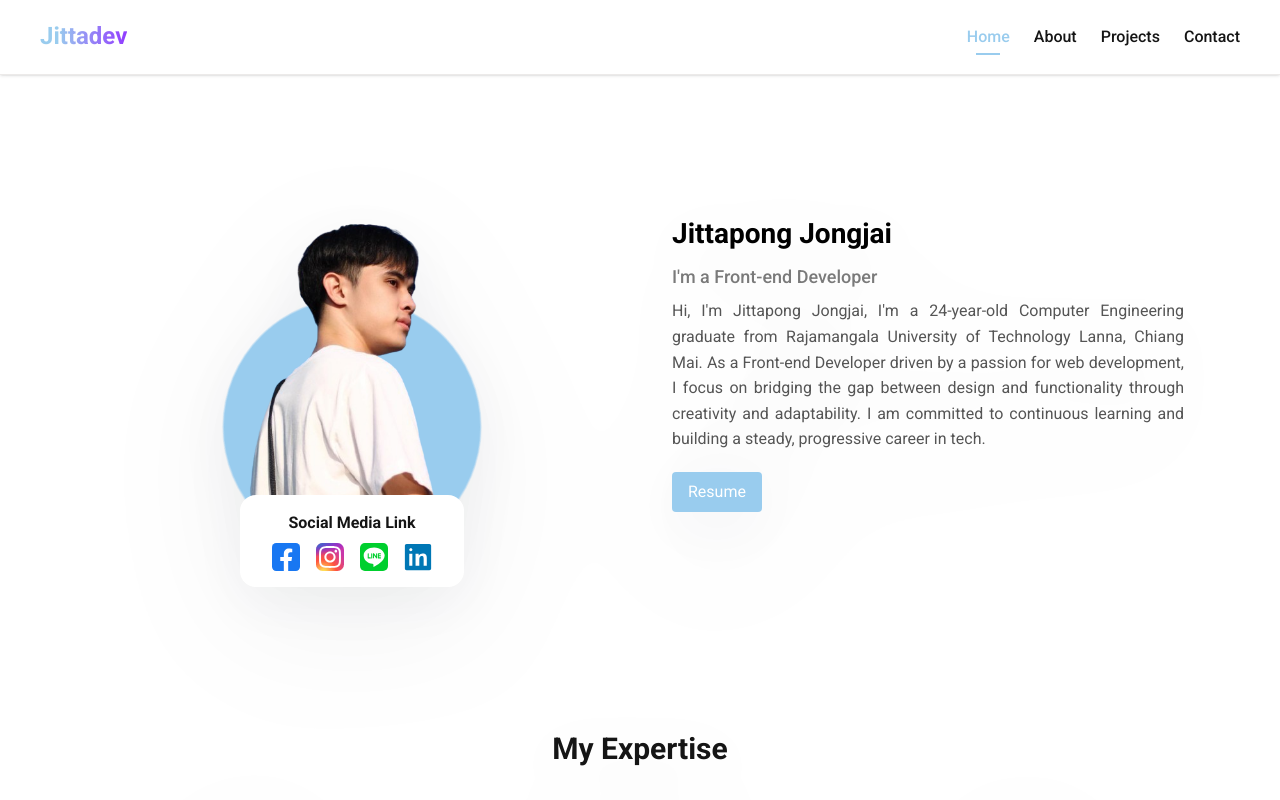
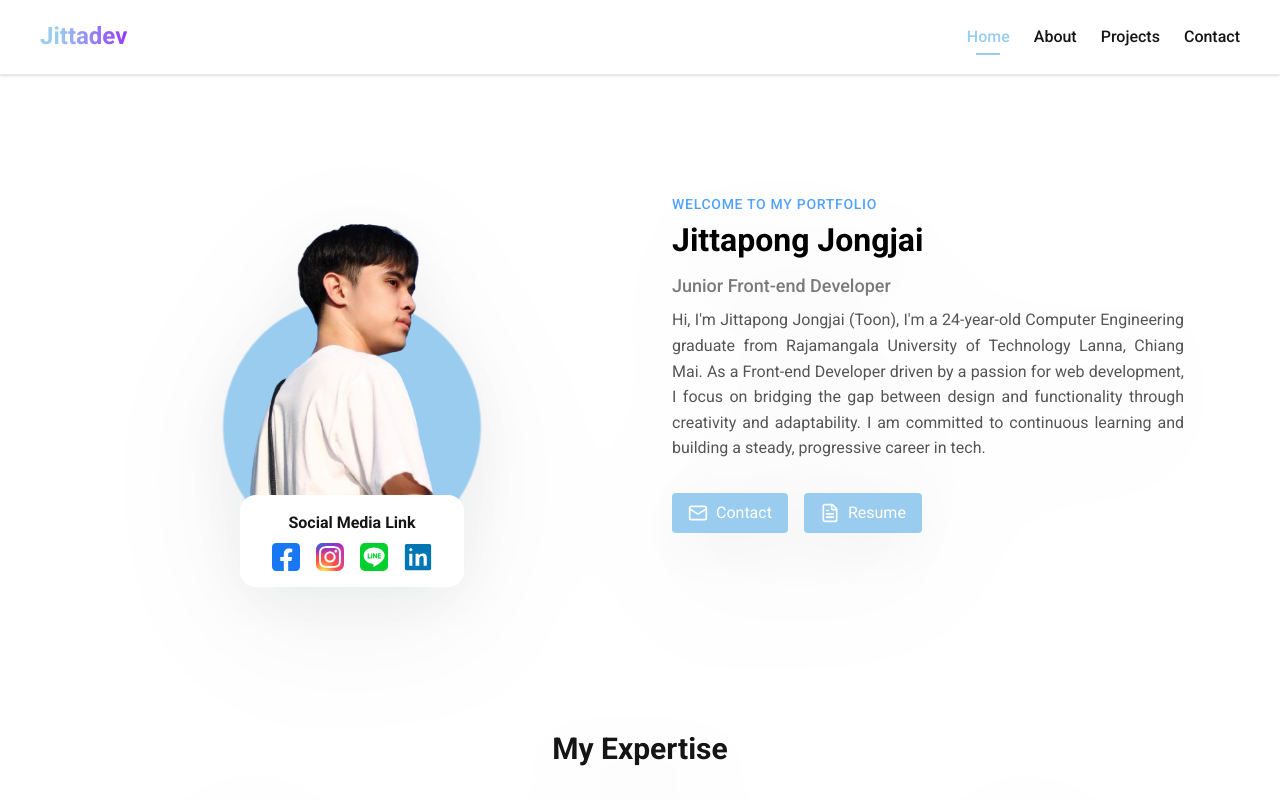
Before and after one commit to Jittapongj/Portfolio, a React (Vite) app: page / in a window 1280 px wide. Shown: the top 800 px of the page. Built offline with nearby package versions, Linux system fonts and the light colour scheme.

Commit message:
update: enhance profile-section and add contact button

```diff
--- a/src/pages/home.jsx
+++ b/src/pages/home.jsx
@@ -8,6 +8,7 @@ import LineIcon from '../assets/images/contacts/line.svg'
 import LinkedinImg from '../assets/images/contacts/linkedin.svg'
 import facebookIcon from '../assets/images/contacts/facebook.svg';
 import instagramIcon from '../assets/images/contacts/instagram.svg';
+import { FileText, Mail } from 'lucide-react';
 import { ProjectCard } from '../components/ui/card';
 
 function Home({ setActivePage }) {
@@ -36,12 +37,21 @@ function Home({ setActivePage }) {
                     </div>
                 </div>
                 <div className="content-info">
+                    <span className="text-blue-400 font-medium tracking-wider mb-2 uppercase text-sm">Welcome to my portfolio</span>
                     <h1 className='flex justify-center sm:justify-start mb-2'>Jittapong Jongjai</h1>
-                    <h3 className='flex justify-center sm:justify-start'>I'm a Front-end Developer</h3>
-                    <p> Hi, I'm Jittapong Jongjai, I'm a 24-year-old Computer Engineering graduate from Rajamangala University of Technology Lanna, Chiang Mai.
+                    <h3 className='flex justify-center sm:justify-start'>Junior Front-end Developer</h3>
+                    <p> Hi, I'm Jittapong Jongjai (Toon), I'm a 24-year-old Computer Engineering graduate from Rajamangala University of Technology Lanna, Chiang Mai.
                         As a Front-end Developer driven by a passion for web development, I focus on bridging the gap between design and functionality
                         through creativity and adaptability. I am committed to continuous learning and building a steady, progressive career in tech.</p>
-                    <div className='btn btn-primary mt-5'>Resume</div>
+                    <div className='flex flex-wrap gap-4 mt-8 justify-center sm:justify-start'>
+                        <a href="mailto:jittapong.j@example.com" className='btn btn-primary inline-flex items-center gap-2'>
+                            <Mail size={20} /> Contact
+                        </a>
+                        <a href="/file/Resume_jittapong.pdf" download="Resume_jittapong.pdf" className='btn btn-primary inline-flex items-center gap-2'>
+                            <FileText size={20} /> Resume
+                        </a>
+                    </div>
+
                 </div>
             </section>
 
@@ -66,14 +76,14 @@ function Home({ setActivePage }) {
 
             <section className="projects-section px-4 py-20">
                 <div className="projects-wrapper">
-                    <Projects/>
+                    <Projects />
                 </div>
             </section>
 
             <section className="skills-section px-4 py-20">
                 <div className="skills-wrapper">
                     <h2 className="heading text-3xl font-bold text-center mb-12">My Skills</h2>
-                    <Skills/>
+                    <Skills />
                 </div>
             </section>
         </section>
--- a/src/styles/home.scss
+++ b/src/styles/home.scss
@@ -148,7 +148,7 @@
                 text-align: justify;
 
                 h1 {
-                    font-size: 1.75rem;
+                    font-size: 2rem;
                 }
 
                 h3 {
--- a/src/styles/ui/button.scss
+++ b/src/styles/ui/button.scss
@@ -1,5 +1,6 @@
 .btn {
-    display: inline-block;
+    display: flex;
+    width: fit-content;
     padding: 0.5rem 1rem;
     background-color: $PrimaryColor;
     color: $text-white;
```
Also changed, not shown: 1 other file (tests, documents, lock files or other folders).
